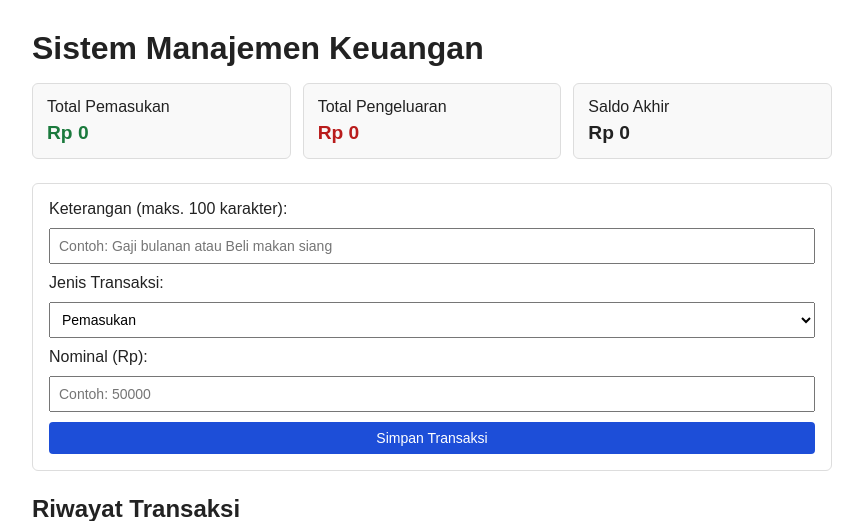
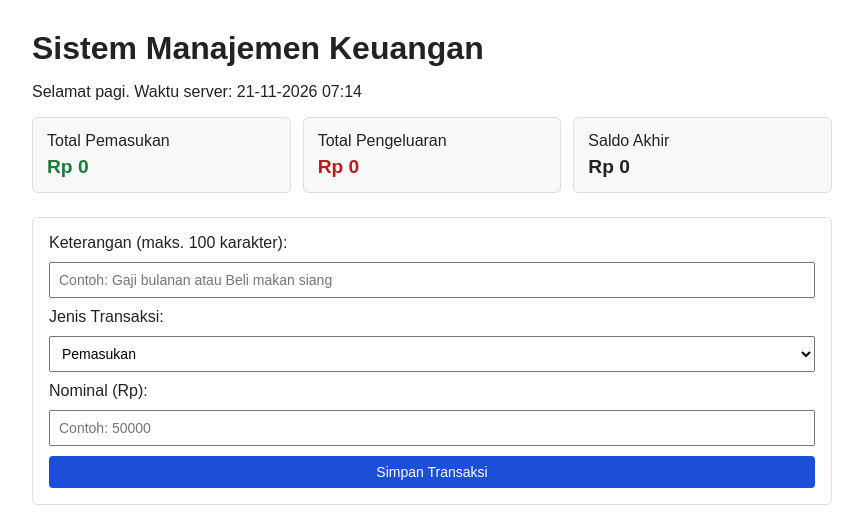
Before and after one commit to RanggaPratamaAditya/rpl-manajemen-keuangan, a Flask app: page / in a window 1280 px wide. Shown: the top 521 px of the page, without its empty margins (208-1071 px from the left). Run offline with Flask 3, Linux system fonts and the light colour scheme.

Commit message:
Tambah salam sesuai waktu dan perbarui jurnal

```diff
--- a/app.py
+++ b/app.py
@@ -6,6 +6,15 @@ from flask import Flask, redirect, render_template, request, url_for
 app = Flask(__name__)
 DATA_FILE = "data_keuangan.json"
 
+def salam_waktu(jam):
+    """Mengembalikan salam sesuai jam (0-23)."""
+    if 4 <= jam < 11:
+        return "Selamat pagi"
+    if 11 <= jam < 15:
+        return "Selamat siang"
+    if 15 <= jam < 18:
+        return "Selamat sore"
+    return "Selamat malam"
 
 def muat_transaksi():
     """Membaca daftar transaksi dari berkas JSON lokal."""
@@ -68,9 +77,12 @@ def beranda():
         t["nominal"] for t in daftar_transaksi if t["jenis"] == "pengeluaran"
     )
     saldo = total_pemasukan - total_pengeluaran
+    sekarang = datetime.now()
 
     return render_template(
         "index.html",
+        salam=salam_waktu(sekarang.hour),
+        waktu=sekarang.strftime("%d-%m-%Y %H:%M"),
         transaksi=list(reversed(daftar_transaksi)),
         total_pemasukan=total_pemasukan,
         total_pengeluaran=total_pengeluaran,
--- a/templates/index.html
+++ b/templates/index.html
@@ -24,6 +24,7 @@
 </head>
 <body>
     <h1>Sistem Manajemen Keuangan</h1>
+    <p>{{ salam }}. Waktu server: {{ waktu }}</p>
 
 <div class="ringkasan">
     <div class="kartu">
```
Also changed, not shown: jurnal-vibe-coding.md (+1 -0 lines).
